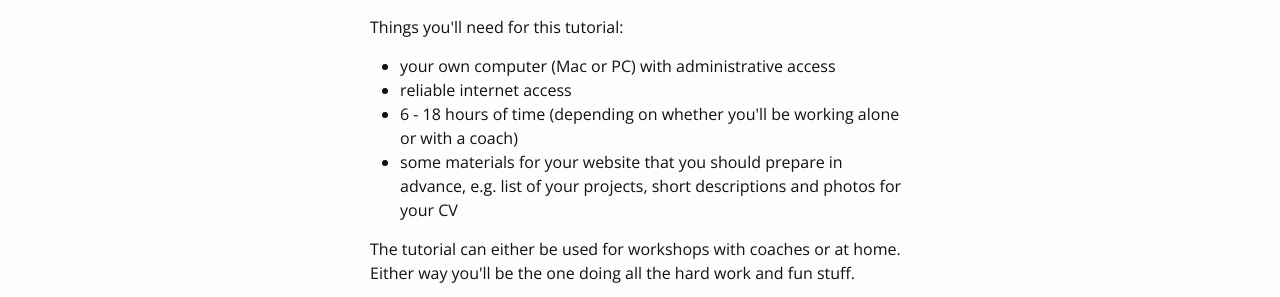
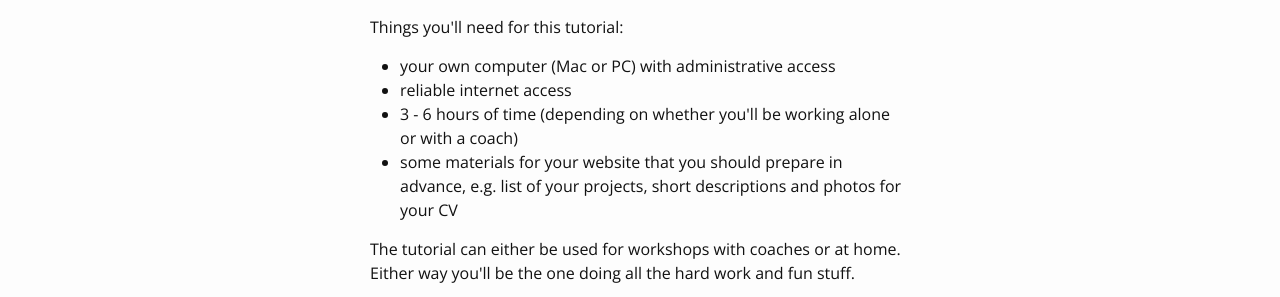
Before and after one commit to CodeCatz/codecatz-tutorial, a Jekyll site: the page built from index.html, in a window 1280 px wide and 900 px high, scrolled down 325 px. Shown: the part 157-454 px from the top of the window. Built offline with Jekyll 4.4.1, drawn with Linux system fonts in a browser that asks for light colours; nearby versions of some CDN libraries.

Commit message:
lowered the time estimate for the tutorial a bit

```diff
--- a/index.html
+++ b/index.html
@@ -15,7 +15,7 @@ layout: default
   <ul>
   	<li>your own computer (Mac or PC) with administrative access</li>
   	<li>reliable internet access</li>
-  	<li>6 - 18 hours of time (depending on whether you'll be working alone or with a coach)</li>
+  	<li>3 - 6 hours of time (depending on whether you'll be working alone or with a coach)</li>
   	<li>some materials for your website that you should prepare in advance, e.g. list of your projects, short descriptions and photos for your CV</li>
   </ul>
 
```
